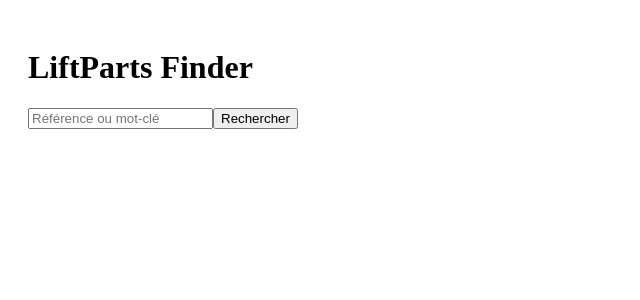
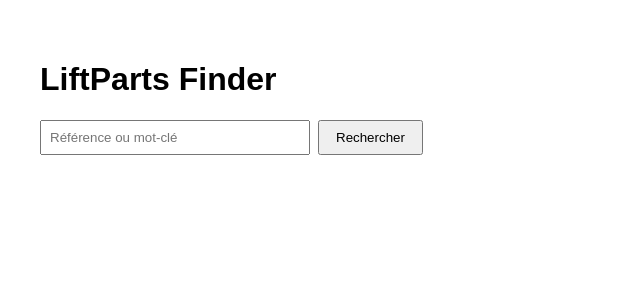
Before and after one commit to Zied-LPF/liftparts-finder, a Next.js app: page / in a window 1280 px wide. Shown: the top 300 px of the page, without its empty margins (0-640 px from the left). Built offline with nearby package versions, Linux system fonts and the light colour scheme.

Commit message:
Fix index.tsx to call search API

```diff
--- a/pages/index.tsx
+++ b/pages/index.tsx
@@ -1,40 +1,57 @@
-import { useEffect, useState } from "react";
-import { searchParts } from "../lib/search";
-import { suppliers } from "../lib/suppliers";
+import { useState } from "react";
 
 export default function Home() {
   const [query, setQuery] = useState("");
   const [results, setResults] = useState<any[]>([]);
-  const [mounted, setMounted] = useState(false);
-
-  useEffect(() => {
-    setMounted(true);
-  }, []);
+  const [loading, setLoading] = useState(false);
 
   async function handleSearch() {
-    const data = await searchParts(query, suppliers);
-    setResults(data);
+    if (!query.trim()) return;
+
+    setLoading(true);
+
+    try {
+      const res = await fetch(`/api/search?q=${encodeURIComponent(query)}`);
+      const data = await res.json();
+      setResults(data);
+    } catch (error) {
+      console.error("Search error:", error);
+    } finally {
+      setLoading(false);
+    }
   }
 
-  // ⛔ empêche toute exécution Supabase au build
-  if (!mounted) return null;
-
   return (
-    <main style={{ padding: 20 }}>
+    <main style={{ padding: "2rem", fontFamily: "sans-serif" }}>
       <h1>LiftParts Finder</h1>
 
-      <input
-        value={query}
-        onChange={(e) => setQuery(e.target.value)}
-        placeholder="Référence ou mot-clé"
-      />
+      <div style={{ marginBottom: "1rem" }}>
+        <input
+          type="text"
+          placeholder="Référence ou mot-clé"
+          value={query}
+          onChange={(e) => setQuery(e.target.value)}
+          style={{ padding: "0.5rem", width: "250px" }}
+        />
+        <button
+          onClick={handleSearch}
+          style={{ marginLeft: "0.5rem", padding: "0.5rem 1rem" }}
+        >
+          Rechercher
+        </button>
+      </div>
 
-      <button onClick={handleSearch}>Rechercher</button>
+      {loading && <p>Recherche en cours…</p>}
+
+      {!loading && results.length === 0 && query && (
+        <p>Aucun résultat</p>
+      )}
 
       <ul>
-        {results.map((item) => (
-          <li key={item.id}>
-            {item.reference} – {item.brand}
+        {results.map((item, index) => (
+          <li key={index}>
+            <strong>{item.reference}</strong>
+            {item.description ? ` — ${item.description}` : null}
           </li>
         ))}
       </ul>
```
